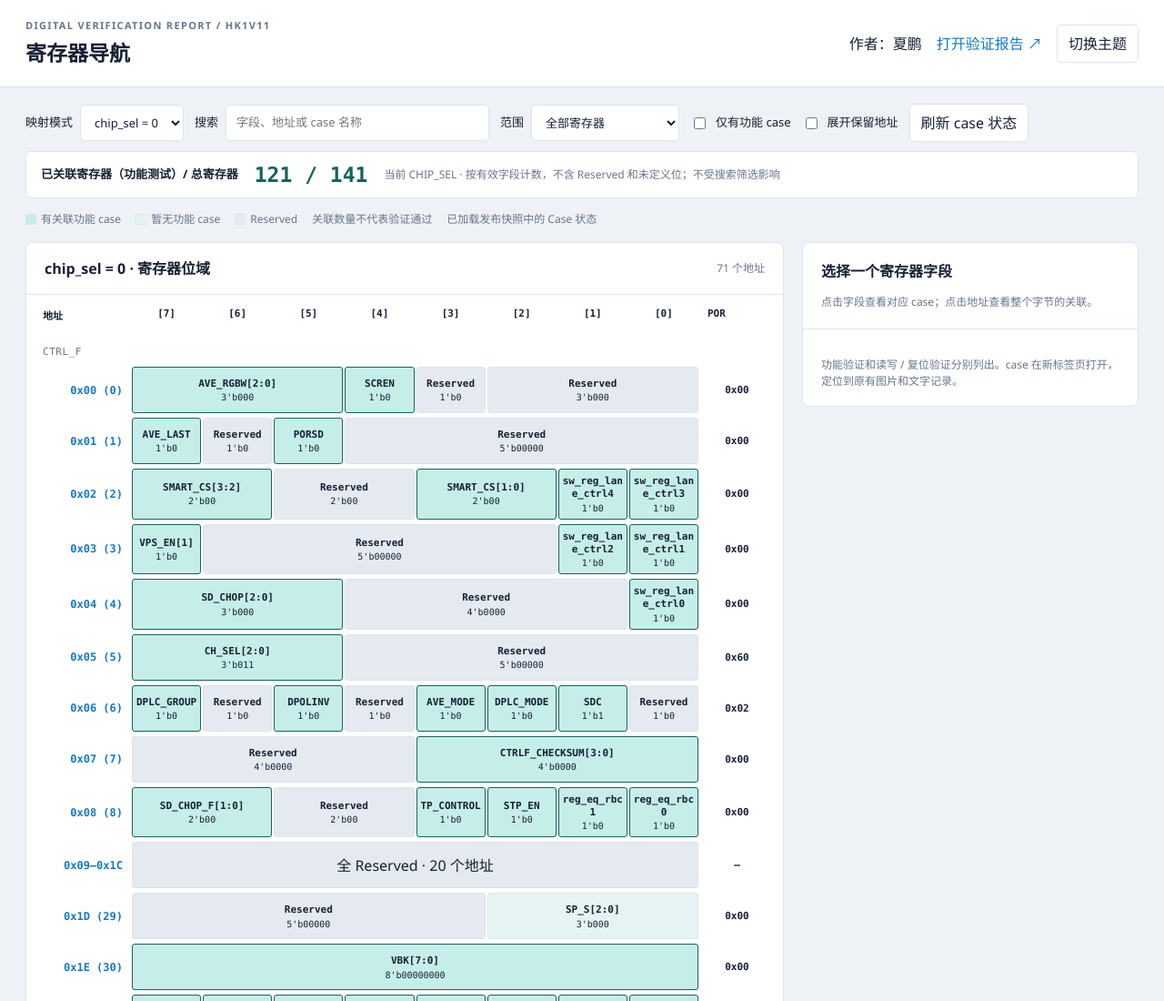
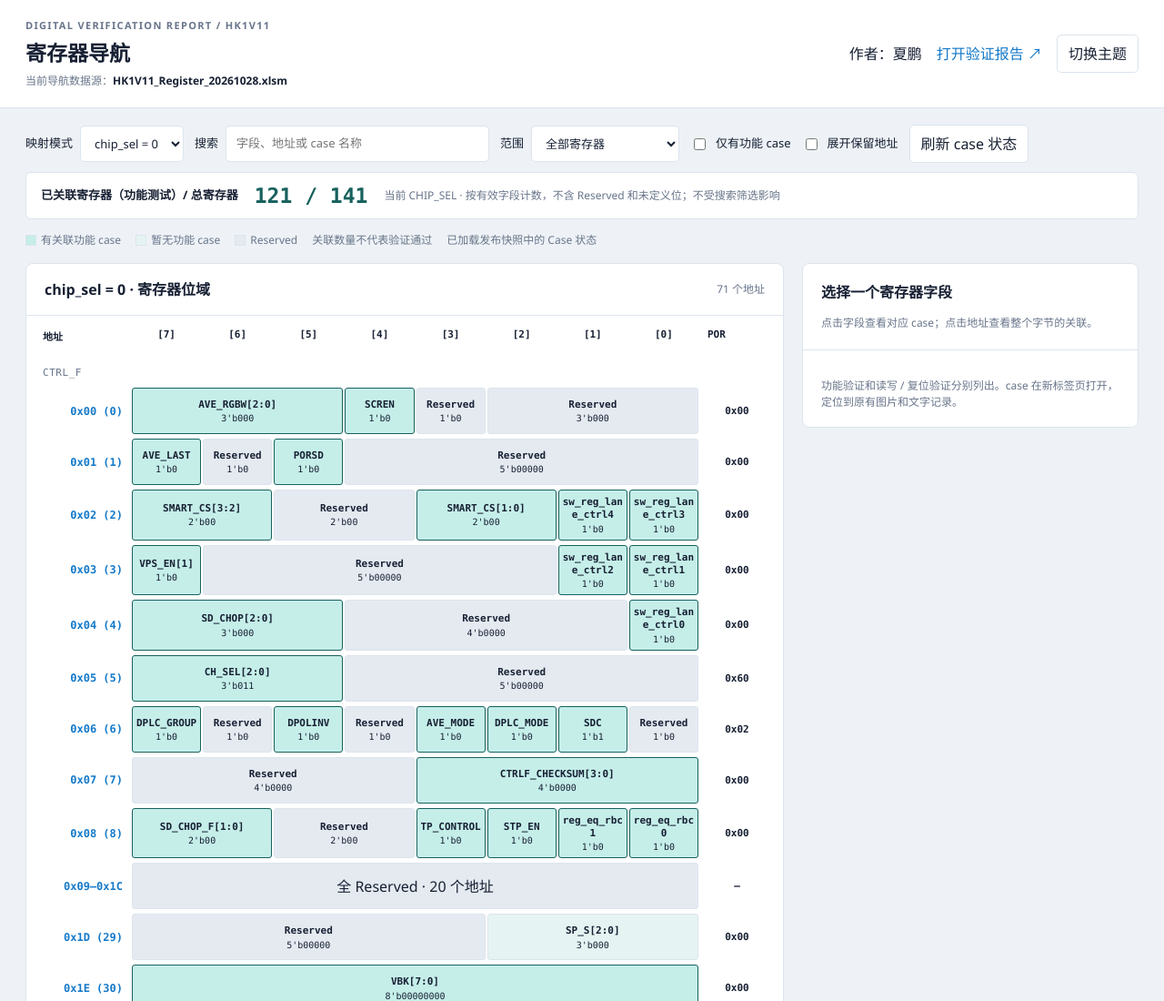
Before and after one commit to xp187/digital-verification-report, a plain HTML site: page registers.html in a window 1280 px wide. Shown: the top 1100 px of the page at 91% size. Drawn offline with Linux system fonts and the light colour scheme.

Commit message:
Show register workbook source in navigation

```diff
--- a/registers.html
+++ b/registers.html
@@ -23,6 +23,8 @@
     header { background:var(--panel); border-bottom:1px solid var(--line); padding:20px 28px; display:flex; justify-content:space-between; gap:16px; align-items:center; }
     .eyebrow { color:var(--muted); font-size:11px; letter-spacing:.12em; font-weight:700; }
     h1 { margin:4px 0 0; font-size:23px; }
+    .source-meta { margin:5px 0 0; color:var(--muted); font-size:12px; overflow-wrap:anywhere; }
+    .source-meta strong { color:var(--ink); font-weight:600; }
     .head-actions { display:flex; gap:16px; align-items:center; flex-wrap:wrap; }
     .controls { display:flex; flex-wrap:wrap; gap:12px; align-items:center; padding:18px 28px 10px; }
     label { display:flex; align-items:center; gap:8px; font-size:13px; white-space:nowrap; }
@@ -87,7 +89,7 @@
 <meta name="author" content="夏鹏"></head>
 <body>
   <header>
-    <div><div class="eyebrow">DIGITAL VERIFICATION REPORT / HK1V11</div><h1>寄存器导航</h1></div>
+    <div><div class="eyebrow">DIGITAL VERIFICATION REPORT / HK1V11</div><h1>寄存器导航</h1><p class="source-meta">当前导航数据源：<strong id="sourceWorkbook">读取中…</strong></p></div>
     <div class="head-actions"><span>作者：夏鹏</span><a href="index.html" target="_blank" rel="noopener">打开验证报告 ↗</a><button id="theme" type="button">切换主题</button></div>
   </header>
   <div class="controls">
@@ -113,6 +115,7 @@
     (() => {
       "use strict";
       const data = JSON.parse(document.querySelector("#registerData").textContent);
+      document.querySelector("#sourceWorkbook").textContent = data.source;
       const $ = selector => document.querySelector(selector);
       let currentCases = new Map(data.cases.map(item => [item.id, item]));
       let storedAvailable = false;
```
